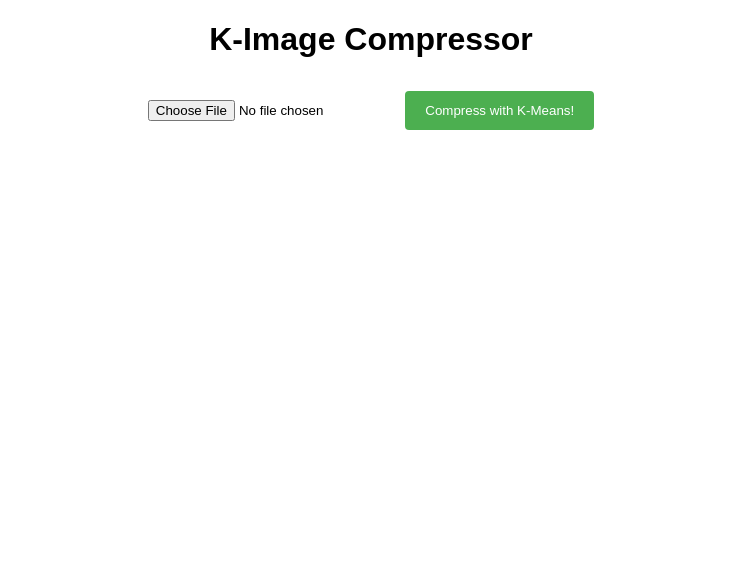
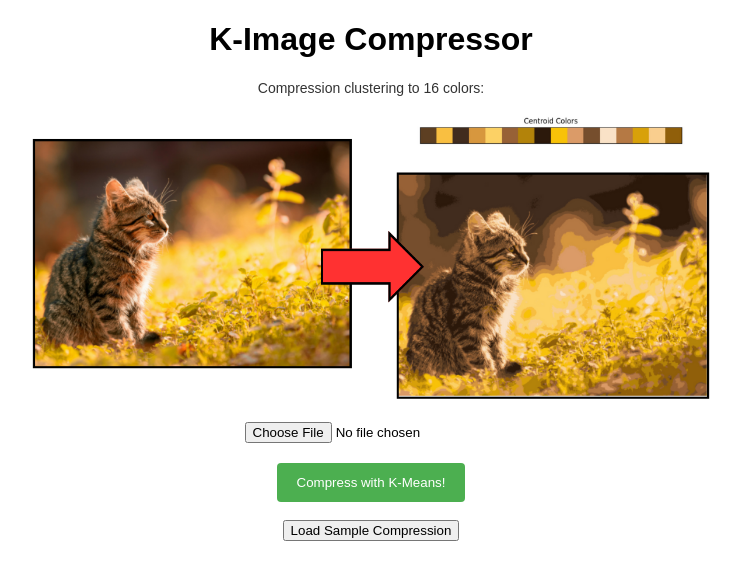
Before and after one commit to rodmarkun/K-Means-Image-Compressor, a Flask app: page / in a window 1280 px wide. Shown: the top 580 px of the page, without its empty margins (269-1010 px from the left). Run offline with Flask 3, Linux system fonts and the light colour scheme.

Commit message:
Flask web app changes

```diff
--- a/app.py
+++ b/app.py
@@ -6,6 +6,7 @@ app = Flask(__name__)
 
 UPLOAD_FOLDER = 'uploads'
 PLOT_FOLDER = 'static/plots'
+SAMPLE_IMAGE_PATH = 'data/Cat.png'
 app.config['UPLOAD_FOLDER'] = UPLOAD_FOLDER
 app.config['PLOT_FOLDER'] = PLOT_FOLDER
 
@@ -36,6 +37,26 @@ def upload_file():
         return render_template('show_plots.html', plot_filenames=plot_filenames)
     return render_template('upload.html')
 
+@app.route('/load_sample', methods=['GET'])
+def load_sample():
+    if not os.path.exists(SAMPLE_IMAGE_PATH):
+        return 'Sample image not found', 404
+
+    filename = os.path.join(app.config['UPLOAD_FOLDER'], 'sample.png')
+    # Assuming the sample image doesn't need to be saved again if it's already there
+    if not os.path.exists(filename):
+        os.rename(SAMPLE_IMAGE_PATH, filename)
+
+    original_img, X_img, centroids, idx = compressor.compress_image(filename, K, MAX_ITERS)
+    plot_paths = compressor.generate_plots(X_img, centroids, idx, K, original_img)
+    plot_filenames = [os.path.basename(path) for path in plot_paths]
+
+    return render_template('show_plots.html', plot_filenames=plot_filenames)
+
+@app.route('/data/<filename>')
+def static_file(filename):
+    return send_from_directory('data', filename)
+
 @app.route('/plots/<filename>')
 def serve_plot(filename):
     return send_from_directory(app.config['PLOT_FOLDER'], filename)
--- a/static/styles.css
+++ b/static/styles.css
@@ -20,3 +20,18 @@ input[type="submit"] {
 input[type="submit"]:hover {
     background-color: #45a049;
 }
+
+.image-description {
+    text-align: center;
+    margin-top: 20px;
+    font-size: 14px;
+    color: #333;
+}
+
+.custom-image {
+    display: block;
+    margin-left: auto;
+    margin-right: auto;
+    width: 700px; /* Set the width of the image */
+    height: auto; /* Auto-adjust the height to maintain aspect ratio */
+}
--- a/templates/upload.html
+++ b/templates/upload.html
@@ -6,9 +6,21 @@
 </head>
 <body>
     <h1>K-Image Compressor</h1>
+    <!-- Image at the bottom of the page -->
+    <!-- Displaying the local image with description -->
+    <div style="margin-top: 20px;">
+        <p class="image-description">Compression clustering to 16 colors:</p>
+        <img src="{{ url_for('static_file', filename='example.png') }}" alt="Example Image" class="custom-image">
+    </div>
     <form action="/" method="post" enctype="multipart/form-data">
-        <input type="file" name="file" accept="image/png">
+        <input type="file" name="file" accept="image/png"><br>
+        <!-- Added a line break to ensure the button appears below the file input -->
         <input type="submit" value="Compress with K-Means!">
+    </form>
+    <br>
+    <!-- Load Sample Image Button -->
+    <form action="/load_sample" method="get">
+        <button type="submit">Load Sample Compression</button>
     </form>
 </body>
 </html>
```
Also changed, not shown: data/example.png (added), static/plots/centroid_colors.png, static/plots/kmeans_rgb.png, static/plots/original_vs_compressed.png, uploads/sample.png (added).
